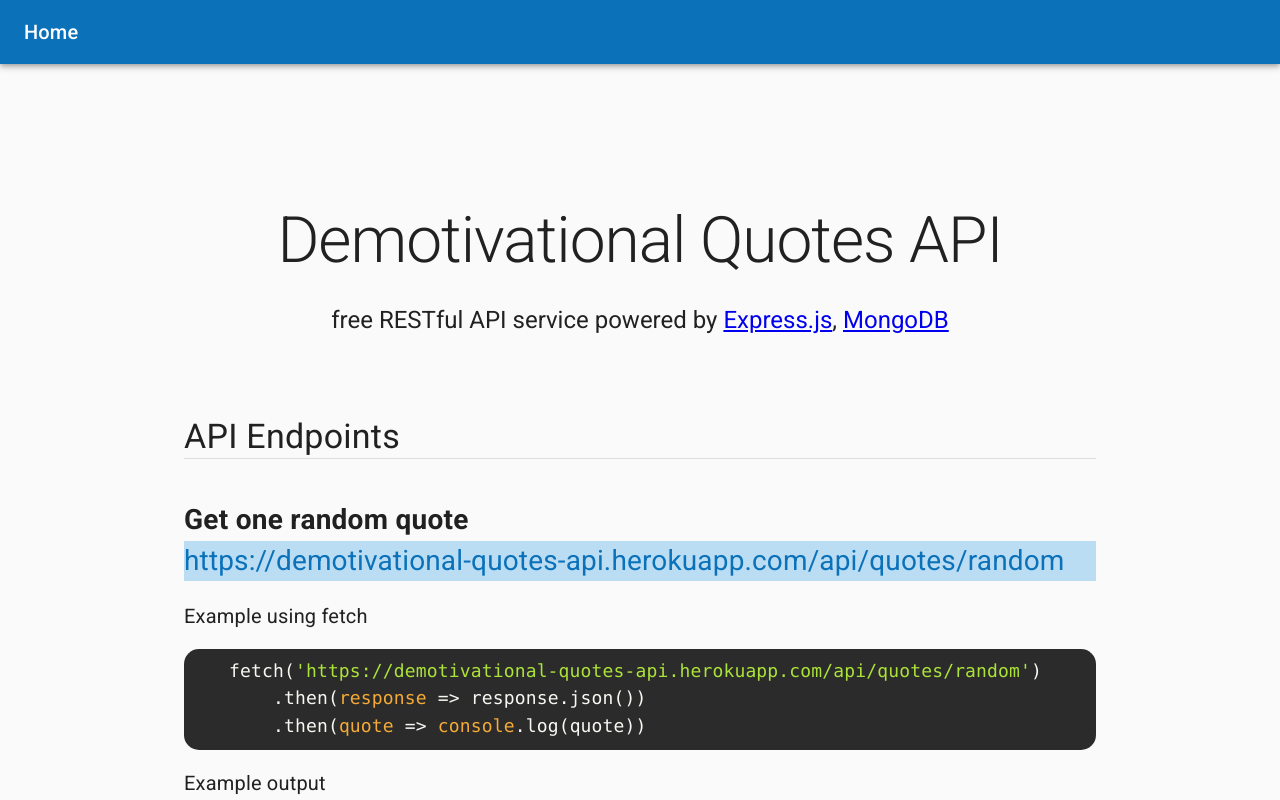
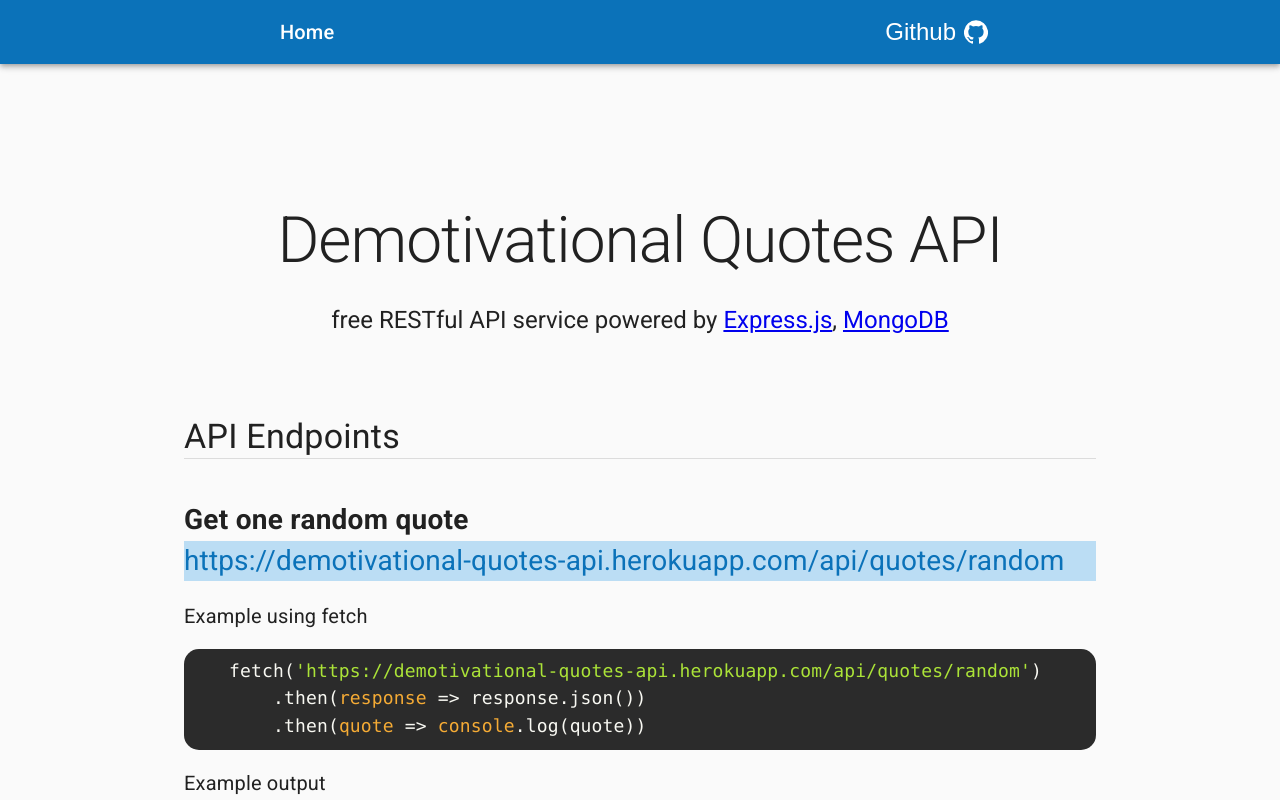
Before and after one commit to clarion22/demotivational-quotes-api, a React (Create React App) app in the folder frontend/: page / in a window 1280 px wide. Shown: the top 800 px of the page. Built offline with nearby package versions, Linux system fonts and the light colour scheme; a small style sheet from the web is missing.

Commit message:
github link to navbar

```diff
--- a/frontend/src/components/Navbar.js
+++ b/frontend/src/components/Navbar.js
@@ -2,7 +2,9 @@ import { makeStyles } from '@material-ui/core/styles';
 import AppBar from '@material-ui/core/AppBar';
 import Toolbar from '@material-ui/core/Toolbar';
 import Typography from '@material-ui/core/Typography';
-import Button from '@material-ui/core/Button';
+import IconButton from '@material-ui/core/IconButton';
+import Box from '@material-ui/core/Box';
+import GitHubIcon from '@material-ui/icons/GitHub';
 
 const useStyles = makeStyles((theme) => ({
 	root: {
@@ -10,11 +12,20 @@ const useStyles = makeStyles((theme) => ({
 	},
 	title: {
 		flexGrow: 1,
+		marginLeft: '20vw',
 	},
+	gitHub: {
+		color: 'white',
+		marginRight: '20vw',
+	}
 }));
 
 function Navbar() {
 	const classes = useStyles();
+
+	const handleRedirect = () => {
+		window.location.href="https://github.com/clarion22/demotivational-quotes-api";
+	}
 
 	return (
 		<div className={classes.root}>
@@ -23,6 +34,9 @@ function Navbar() {
 					<Typography variant='h6' className={classes.title}>
 						Home
 					</Typography>
+					<IconButton aria-label="github" className={classes.gitHub} onClick={handleRedirect}>
+					    Github <GitHubIcon style={{marginLeft: '8px'}} />
+					</IconButton>
 				</Toolbar>
 			</AppBar>
 		</div>
```
Also changed, not shown: 2 other files (tests, documents, lock files or other folders).
